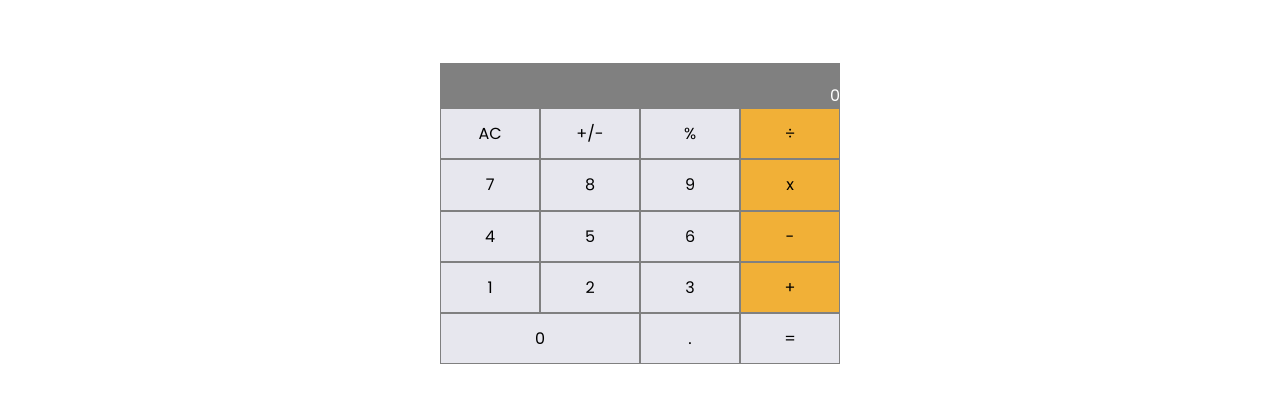
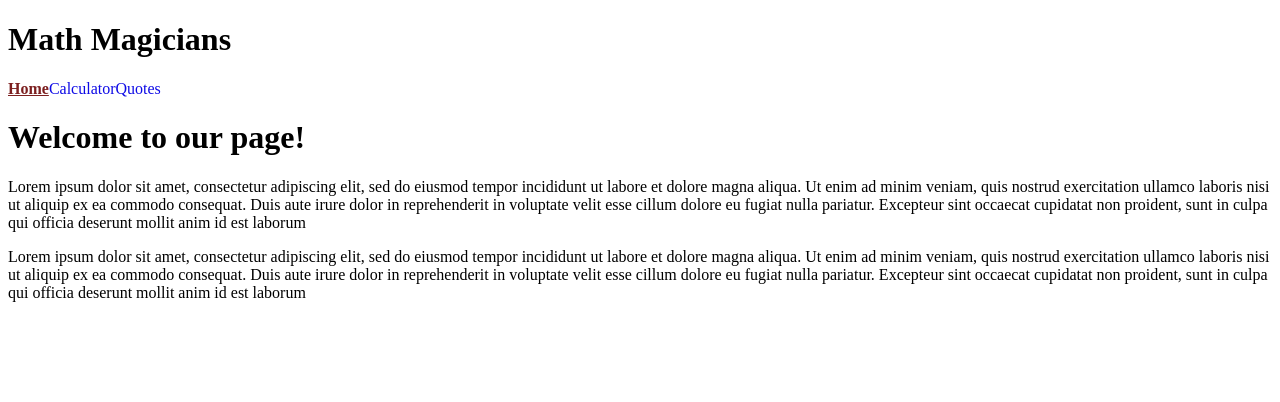
Before and after one commit to Microverse-Fullstack-Program/math_magicians, a React (Create React App) app: page / in a window 1280 px wide. Shown: the top 402 px of the page. Built offline with nearby package versions, Linux system fonts and the light colour scheme.

Commit message:
Create root route and add other routes to the root

```diff
--- a/src/App.js
+++ b/src/App.js
@@ -1,9 +1,23 @@
 import './style.css';
-import Calculator from './components/Calculator';
+import { BrowserRouter, Routes, Route } from 'react-router-dom';
+import Layout from './pages/layout';
+import HomePage from './pages/home';
+import CalculatorPage from './pages/calculator';
+import QuotesPage from './pages/quotes';
+import NoPage from './pages/NoPage';
 
 function App() {
   return (
-    <Calculator />
+    <BrowserRouter>
+      <Routes>
+        <Route path="/" element={<Layout />}>
+          <Route index element={<HomePage />} />
+          <Route path="quotes" element={<QuotesPage />} />
+          <Route path="calculator" element={<CalculatorPage />} />
+          <Route path="*" element={<NoPage />} />
+        </Route>
+      </Routes>
+    </BrowserRouter>
   );
 }
 
```
